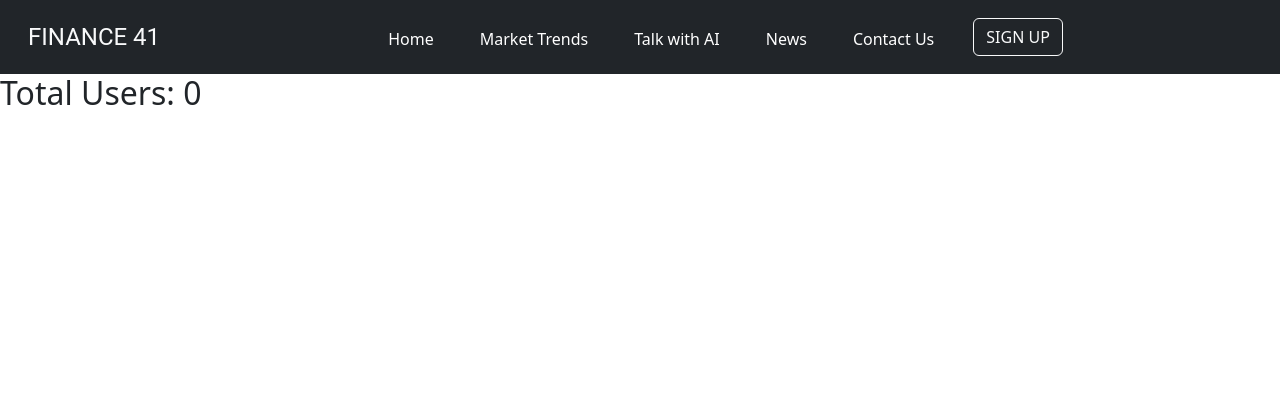
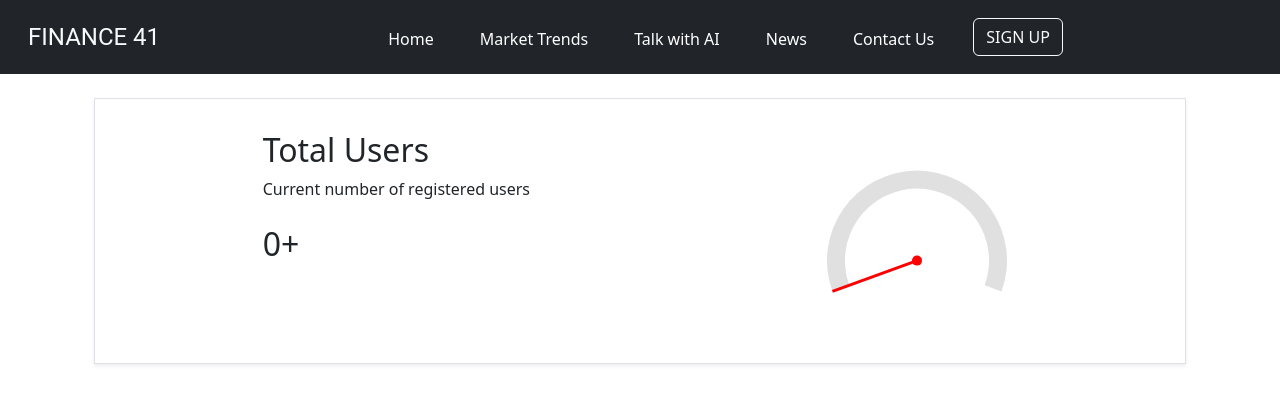
Before and after one commit to sherbinsr/Finance-41, a React (Create React App) app in the folder Frontend/financial-advisor/: page /users in a window 1280 px wide. Shown: the top 404 px of the page. Built offline with nearby package versions, Linux system fonts and the light colour scheme; no server answers.

Commit message:
useractivity using mux

```diff
--- a/Frontend/financial-advisor/package.json
+++ b/Frontend/financial-advisor/package.json
@@ -6,6 +6,7 @@
     "@emotion/react": "^11.13.3",
     "@emotion/styled": "^11.13.0",
     "@mui/material": "^6.1.4",
+    "@mui/x-charts": "^7.21.0",
     "@popperjs/core": "^2.11.8",
     "@testing-library/jest-dom": "^5.17.0",
     "@testing-library/react": "^13.4.0",
@@ -18,9 +19,11 @@
     "react": "^18.3.1",
     "react-bootstrap": "^2.10.5",
     "react-chartjs-2": "^5.2.0",
+    "react-countup": "^6.5.3",
     "react-dom": "^18.3.1",
     "react-router-dom": "^6.27.0",
     "react-scripts": "^5.0.1",
+    "recharts": "^2.13.0",
     "web-vitals": "^2.1.4",
     "webpack": "^5.95.0"
   },
--- a/Frontend/financial-advisor/src/components/UserAnalytics.jsx
+++ b/Frontend/financial-advisor/src/components/UserAnalytics.jsx
@@ -1,49 +1,73 @@
-import React, { useEffect, useState } from 'react';
-import UserService from '../Service/UserService';
-import { Line } from 'react-chartjs-2';
-import 'chart.js/auto';
+"use client"
 
-const UserAnalytics = () => {
-  const [userCount, setUserCount] = useState(0);
-  const [chartData, setChartData] = useState({
-    labels: [],
-    datasets: []
-  });
+import React, { useEffect, useState } from 'react'
+import CountUp from 'react-countup'
+import UserService from '../Service/UserService'
+import {
+  GaugeContainer,
+  GaugeValueArc,
+  GaugeReferenceArc,
+  useGaugeState,
+} from '@mui/x-charts/Gauge';
+
+export default function UserAnalytics() {
+  const [userCount, setUserCount] = useState(0)
 
   useEffect(() => {
     UserService.getUserCount()
       .then((count) => {
-        setUserCount(count);
-        console.log("User count: ", count);
-        generateChartData(count);
+        setUserCount(count)
       })
-      .catch((error) => console.error("Error fetching user count:", error));
-  }, []);
+      .catch((error) => console.error('Error fetching user count:', error))
+  }, [])
+  function GaugePointer() {
+    const { valueAngle, outerRadius, cx, cy } = useGaugeState();
 
-  const generateChartData = (count) => {
-    setChartData({
-      labels: ['Users'],
-      datasets: [
-        {
-          label: 'User Activity Count',
-          data: [count],
-          backgroundColor: 'rgba(75, 192, 192, 0.6)',
-          borderColor: 'rgba(75, 192, 192, 1)',
-          borderWidth: 1,
-        },
-      ],
-    });
-  };
+    if (valueAngle === null) {
+      // No value to display
+      return null;
+    }
 
+    const target = {
+      x: cx + outerRadius * Math.sin(valueAngle),
+      y: cy - outerRadius * Math.cos(valueAngle),
+    };
+    return (
+      <g>
+        <circle cx={cx} cy={cy} r={5} fill="red" />
+        <path
+          d={`M ${cx} ${cy} L ${target.x} ${target.y}`}
+          stroke="red"
+          strokeWidth={3}
+        />
+      </g>
+    );
+  }
   return (
-    <div>
-      <h2>Total Users: {userCount}</h2>
-      {/* Render Line chart only when chartData is available */}
-      {chartData && chartData.datasets.length > 0 && (
-        <Line data={chartData} />
-      )}
+    <div className="container mx-auto p-4">
+      <div className="grid gap-6 md:grid-cols-2">
+        <div className="border p-4 rounded-md shadow-sm">
+        <div class="d-flex justify-content-around">
+          <div class="p-2"><h2 className="text-xl font-semibold">Total Users</h2>
+          <p className="text-gray-500">Current number of registered users</p>
+          <h2 className="text-4xl font-bold mt-4">
+            <CountUp end={userCount} duration={2.5} />+
+          </h2></div>
+        <div class="p-2">
+          <GaugeContainer
+           width={200}
+            height={200}
+            startAngle={-110}
+            endAngle={110}
+          value={userCount}>
+          <GaugeReferenceArc />
+         <GaugeValueArc />
+        <GaugePointer />
+        </GaugeContainer>
+        </div>
+        </div>
+        </div>
+      </div>
     </div>
-  );
-};
-
-export default UserAnalytics;
+  )
+}
```
Also changed, not shown: 1 other file (tests, documents, lock files or other folders).
